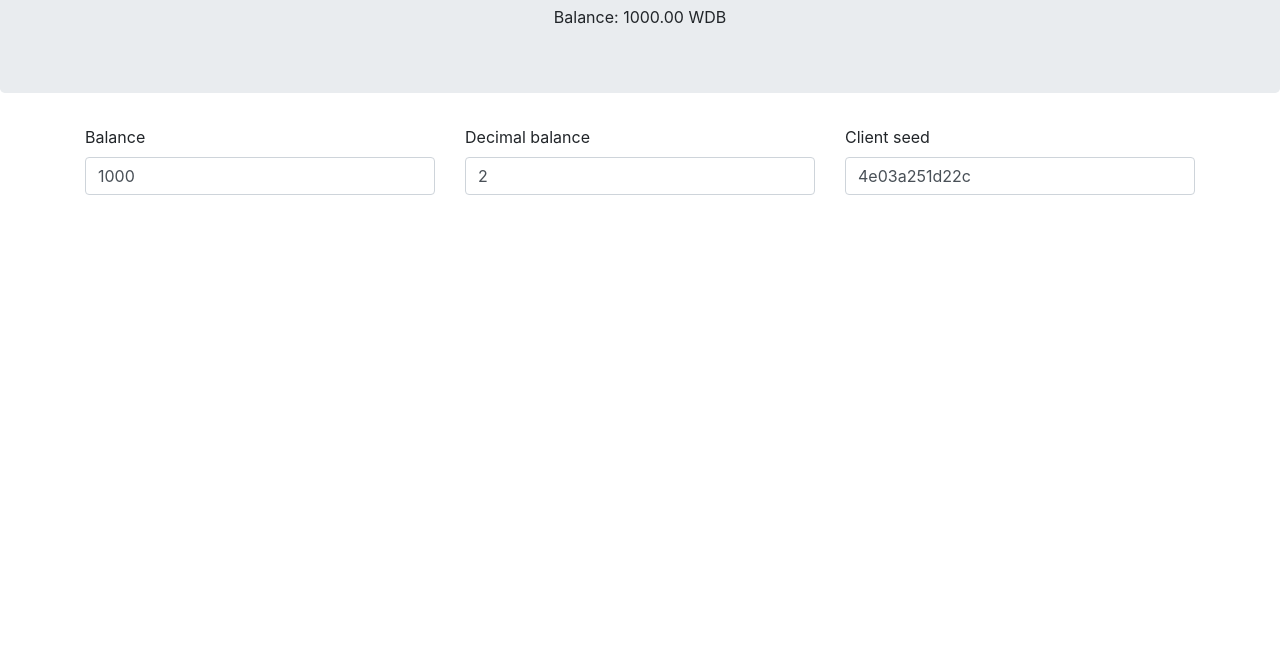
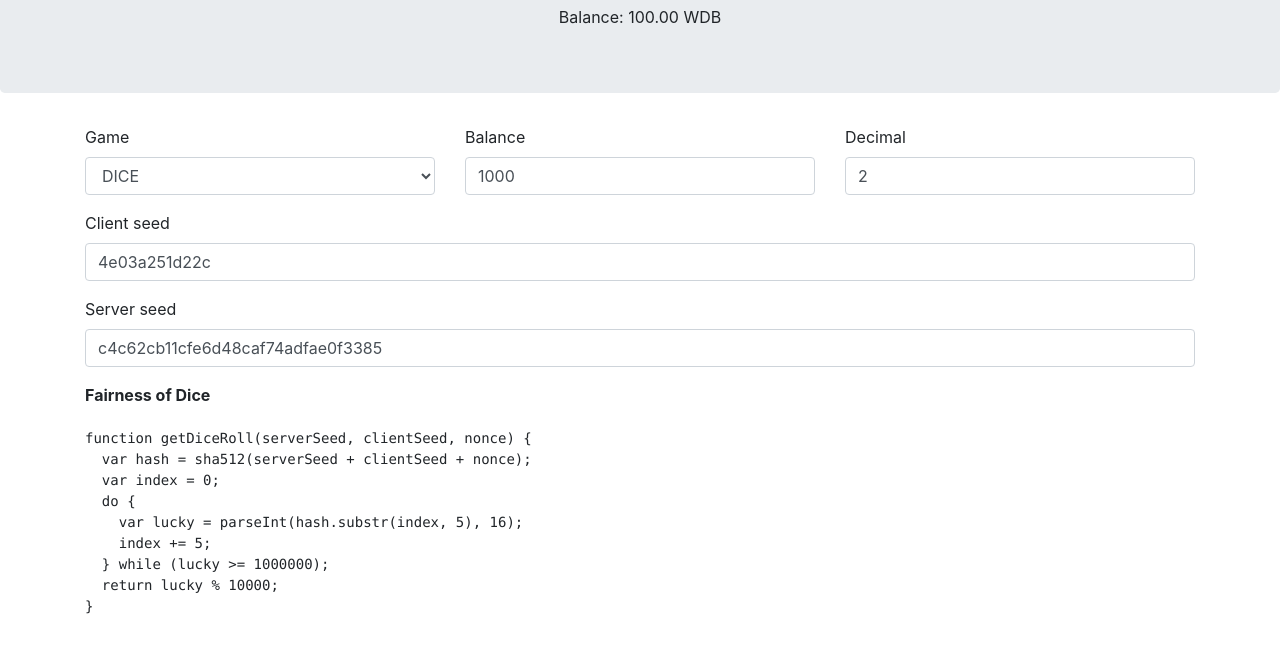
Before and after one commit to webdicebot-project/emulator, a plain HTML site: page index.html in a window 1280 px wide. Shown: the part 115-768 px from the top of the page. Drawn offline with nearby package versions, Linux system fonts and the light colour scheme.

Commit message:
:rocket:

```diff
--- a/index.html
+++ b/index.html
@@ -24,6 +24,15 @@
       <div class="row">
         <div class="col-sm-4">
           <div class="form-group">
+            <label>Game</label>
+            <select class="form-control" onchange="emulator.setGame(this)">
+              <option>DICE</option>
+              <!-- <option>LIMBO</option> -->
+            </select>
+          </div>
+        </div>
+        <div class="col-sm-4">
+          <div class="form-group">
             <label>Balance</label>
             <input
               type="text"
@@ -36,7 +45,7 @@
         </div>
         <div class="col-sm-4">
           <div class="form-group">
-            <label>Decimal balance</label>
+            <label>Decimal</label>
             <input
               type="text"
               class="form-control"
@@ -46,17 +55,40 @@
             />
           </div>
         </div>
-        <div class="col-sm-4">
+        <div class="col-sm-12">
           <div class="form-group">
             <label>Client seed</label>
             <input
               type="text"
               class="form-control"
               id="enterClientSeed"
-              value=""
               onchange="emulator.setClientSeed(this)"
             />
           </div>
+          <div class="form-group">
+            <label>Server seed</label>
+            <input
+              type="text"
+              class="form-control"
+              id="enterServerSeed"
+              onchange="emulator.setServerSeed(this)"
+            />
+          </div>
+        </div>
+        <div class="col-sm-12">
+          <strong>Fairness of Dice</strong>
+          <pre>
+            <code>
+function getDiceRoll(serverSeed, clientSeed, nonce) {
+  var hash = sha512(serverSeed + clientSeed + nonce);
+  var index = 0;
+  do {
+    var lucky = parseInt(hash.substr(index, 5), 16);
+    index += 5;
+  } while (lucky >= 1000000);
+  return lucky % 10000;
+}
+    </code></pre>
         </div>
       </div>
     </div>
@@ -78,7 +110,11 @@
     }
 
     let emulator = {
-      balance: 1000,
+      game: "DICE",
+      setGame(target) {
+        this.game = target.value;
+      },
+      balance: 100,
       getBalance() {
         return this.balance;
       },
@@ -93,16 +129,20 @@
         this.updateStatic();
       },
       clientSeed: randomString(12),
-      serverSeed: randomString(32),
       setClientSeed(target) {
         this.clientSeed = target.value;
+        this.updateStatic();
+      },
+      serverSeed: randomString(32),
+      setServerSeed(target) {
+        this.serverSeed = target.value;
         this.updateStatic();
       },
       nonce: 0,
       upNonce() {
         this.nonce++;
       },
-      getRoll(serverSeed, clientSeed, nonce) {
+      getDiceRoll(serverSeed, clientSeed, nonce) {
         var hash = sha512(serverSeed + clientSeed + nonce);
         var index = 0;
         do {
@@ -111,12 +151,12 @@
         } while (lucky >= 1000000);
         return lucky % 10000;
       },
-      getResult(amount, target, side) {
+      getDiceResult(amount, target, side) {
         let win = null;
         let profit = null;
         let payout = 9999 / target;
         this.upNonce();
-        const resultNumber = this.getRoll(
+        const resultNumber = this.getDiceRoll(
           this.serverSeed,
           this.clientSeed,
           this.nonce
@@ -150,6 +190,7 @@
       updateStatic() {
         $("#balance").text(emulator.balance.toFixed(emulator.decimal));
         $("#enterClientSeed").val(emulator.clientSeed);
+        $("#enterServerSeed").val(emulator.serverSeed);
       },
     };
 
```
